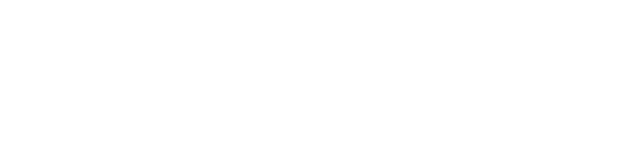
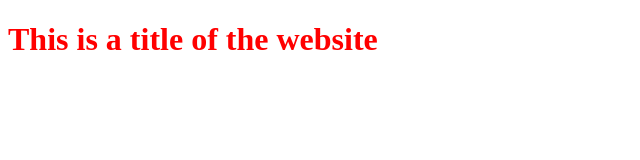
Before and after one commit to ValentynaDzhadan/github-tutorial, a plain HTML site: page index.html in a window 1280 px wide. Shown: the whole page, without its empty margins (0-640 px from the left). Drawn offline with Linux system fonts and the light colour scheme.

Commit message:
Added title and styles

```diff
--- a/index.html
+++ b/index.html
@@ -4,10 +4,12 @@
 <head>
     <meta charset="UTF-8">
     <meta name="viewport" content="width=device-width, initial-scale=1.0">
+    <link rel="stylesheet" href="./css/style.css">
     <title>Git rules!</title>
 </head>
 
 <body>
+    <h1>This is a title of the website</h1>
 
 </body>
 
```
